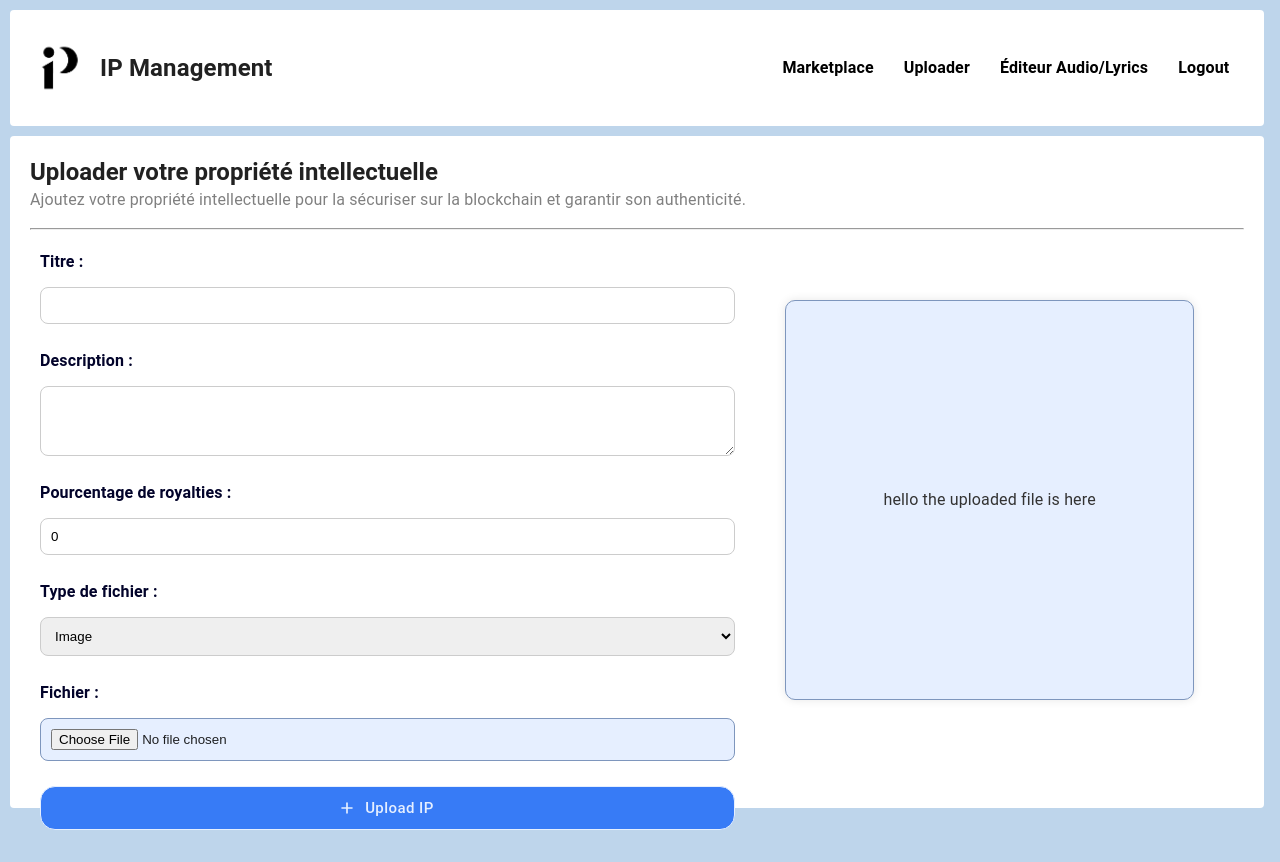
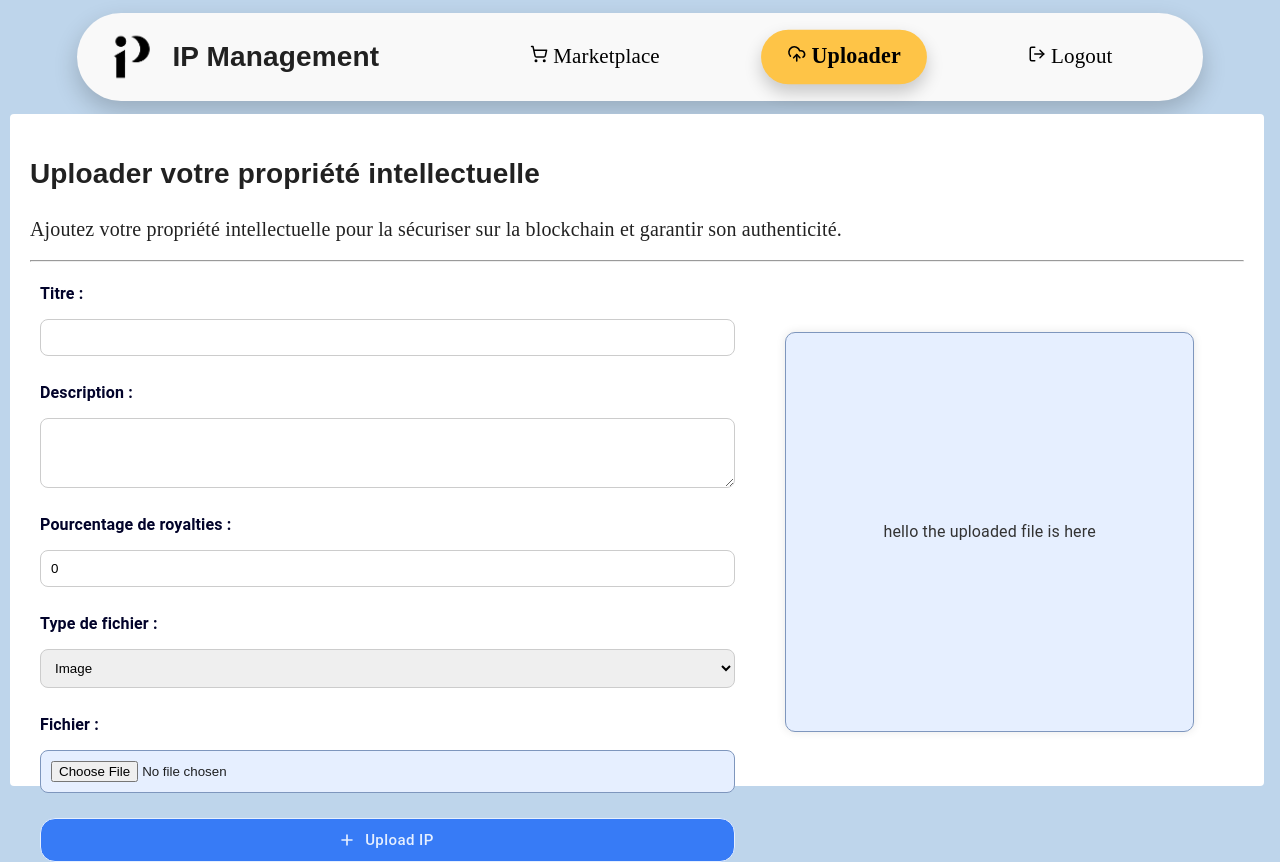
Before and after one commit to sirine-sudo/IP-frontend, a React (Create React App) app: page /upload in a window 1280 px wide. Before the commit the page ends 830 px from the top, so only its background shows below. Built offline with nearby package versions, Linux system fonts and the light colour scheme.

Commit message:
style: navbar +  font sizes

```diff
--- a/package.json
+++ b/package.json
@@ -14,6 +14,7 @@
     "@testing-library/user-event": "^13.5.0",
     "axios": "^1.8.3",
     "ethers": "^5.8.0",
+    "lucide-react": "^0.487.0",
     "react": "^19.0.0",
     "react-dom": "^19.0.0",
     "react-router-dom": "^7.3.0",
--- a/src/App.css
+++ b/src/App.css
@@ -45,3 +45,15 @@ body {
   flex: 1;
   min-width: 300px;
 }
+body, p {
+  font-family: "Source Serif Pro", serif;
+  font-weight: 400;
+  font-size: 20px;
+  margin-bottom: 0;
+  margin-top: 0;
+}
+
+h1, h2, h3, h4, h5, h6 {
+  font-family: "Söhne", sans-serif;
+  font-weight: 600;
+}
--- a/src/components/CustomContainer.js
+++ b/src/components/CustomContainer.js
@@ -12,6 +12,8 @@ const StyledContainer = styled(Box)(({ theme, maxWidth, height, padding, borderR
   boxShadow: boxShadow || "0px 4px 10px rgba(0, 0, 0, 0.1)", // Soft shadow
   backgroundColor: theme.palette.background.paper,
   overflow: "hidden",
+  box-shadow: 0 8px 16px rgba(0, 0, 0, 0.2);
+}
 }));
 
 const CustomContainer = ({ children, maxWidth, height, padding, borderRadius, boxShadow, centered }) => {
--- a/src/components/Navbar/index.js
+++ b/src/components/Navbar/index.js
@@ -1,9 +1,9 @@
 import React, { useCallback } from "react";
-import { Link, useNavigate } from "react-router-dom";
+import { NavLink, useNavigate } from "react-router-dom";
 import "./style.css";
-import CardContainer from "../CardContainer";
 import { logoutUser } from "../../api/userApi";
 import logo from "../../assets/images/logo/logo-light-mode.png";
+import { ShoppingCart, CloudUpload, Users, LogOut } from "lucide-react";
 
 const Navbar = () => {
   const navigate = useNavigate();
@@ -18,29 +18,36 @@ const Navbar = () => {
 
   return (
     <nav className="navbar">
-      <CardContainer width="98%" height="8%" margin="10px" style={{ padding: "10px" }}>
       <div className="navbar-content">
-          <Link to="/dashboard" style={{ display: "flex", alignItems: "center", gap: "10px", textDecoration: "none", color: "inherit" }}>
-            <img src={logo} alt="Logo" style={{ height: "60px" }} />
-            <h2>IP Management</h2>
-          </Link>
+        <NavLink to="/dashboard" className="navbar-logo">
+          <img src={logo} alt="Logo" />
+          <h1>IP Management</h1>
+        </NavLink>
 
         <div className="nav-links">
           {role === "admin" ? (
-              // 🔥 Si admin ➔ Seulement ce lien
-              <Link to="/admin/users">Liste des Utilisateurs</Link>
+            <NavLink to="/admin/users" className={({ isActive }) => (isActive ? "active-link" : "")}>
+              <Users size={18} style={{ marginRight: "5px" }} />
+              Liste des Utilisateurs
+            </NavLink>
           ) : (
-              // 🔥 Sinon (non admin) ➔ Tous les liens classiques
             <>
-                <Link to="/marketplace">Marketplace</Link>
-                <Link to="/upload">Uploader</Link>
-                <Link to="/audioLyricsEditor">Éditeur Audio/Lyrics</Link>
+              <NavLink to="/marketplace" className={({ isActive }) => (isActive ? "active-link" : "")}>
+                <ShoppingCart size={18} style={{ marginRight: "5px" }} />
+                Marketplace
+              </NavLink>
+              <NavLink to="/upload" className={({ isActive }) => (isActive ? "active-link" : "")}>
+                <CloudUpload size={18} style={{ marginRight: "5px" }} />
+                Uploader
+              </NavLink>
             </>
           )}
-            <Link to="/" onClick={handleLogout}>Logout</Link>
+          <NavLink to="/" onClick={handleLogout} className={({ isActive }) => (isActive ? "active-link" : "")}>
+            <LogOut size={18} style={{ marginRight: "5px" }} />
+            Logout
+          </NavLink>
         </div>
       </div>
-      </CardContainer>
     </nav>
   );
 };
--- a/src/components/Navbar/style.css
+++ b/src/components/Navbar/style.css
@@ -1,19 +1,76 @@
+.navbar {
+  background-color: #f9f9f9;
+  margin: 1% 6%;
+  border-radius: 20em;
+  padding: 0 2%;
+  box-shadow: 0 10px 25px rgba(0, 0, 0, 0.2);
+
+}
 
 .navbar-content {
   display: flex;
   justify-content: space-between;
   align-items: center;
+}
 
+.navbar-logo {
+  display: flex;
+  align-items: center;
+  gap: 10px;
+  text-decoration: none;
+  color: inherit;
+}
+
+.navbar-logo img {
+  height: 60px;
+}
+
+.nav-links {
+  font-family: "Source Serif Pro", serif;
+  font-weight: 400;
+  font-size: 20px;
+  display: flex;
+  align-items: center;
 }
 
 .nav-links a {
   color: black;
   text-decoration: none;
-  margin: 0 15px;
-  font-weight: bold;
-  font-size: 16px;
+  margin: 0 40px;
+  font-size: 21px;
+  padding: 10px 25px;
+  border-radius: 20em;
+  transition:
+    color   0.5s  ease-in-out,
+    background-color   0.5s  ease-in-out,
+    font-weight   0.5s  ease-in-out,
+    transform   0.5s  ease-in-out;
+}
+
+/* Hover effect */
+
+.nav-links a {
+  transition:
+    color 0.5s ease-in-out,
+    background-color 0.5s ease-in-out,
+    font-weight 0.5s ease-in-out,
+    transform 0.5s ease-in-out,
+    box-shadow 0.5s ease-in-out;
 }
 
 .nav-links a:hover {
-  text-decoration: underline;
+  transform: translateY(-5px);
+  font-weight: bold;
+  box-shadow: 0 8px 16px rgba(0, 0, 0, 0.2);
 }
+
+/* Active link style with smooth transition */
+.active-link {
+  font-weight: bold;
+  background-color: #fec447;
+  transform: scale(1.05);
+  box-shadow: 0 8px 16px rgba(0, 0, 0, 0.2);
+}
+h1{
+  font-size: 28px;
+}
--- a/src/components/TitleSection.js
+++ b/src/components/TitleSection.js
@@ -3,13 +3,13 @@ import { Box, Typography } from "@mui/material";
 export default function TitleSection({ title, text }) {
   return (
     <Box sx={{ width: "100%", textAlign: "left", mb: 2 }}>
-      <Typography variant="h5" fontWeight="bold">
+      <h1   fontWeight="bold">
         {title}
-      </Typography>
+      </h1>
       {text && (
-        <Typography variant="body3" sx={{ color: "gray", mt: 1 }}>
+        <p  sx={{ color: "gray", mt: 1 }}>
           {text}
-        </Typography>
+        </p>
       )}
      </Box>
   );
```
Also changed, not shown: 1 other file (tests, documents, lock files or other folders). Lines whose indentation alone changed are shown as unchanged.
